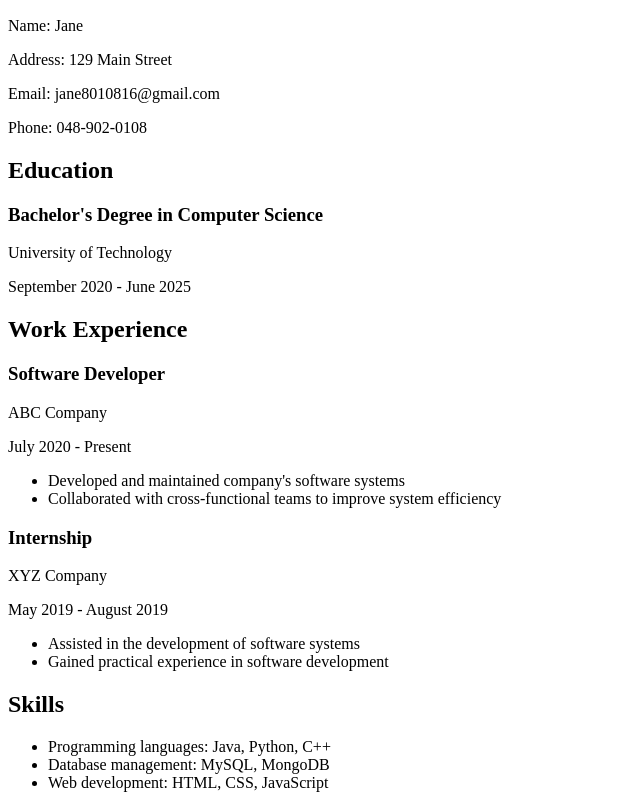
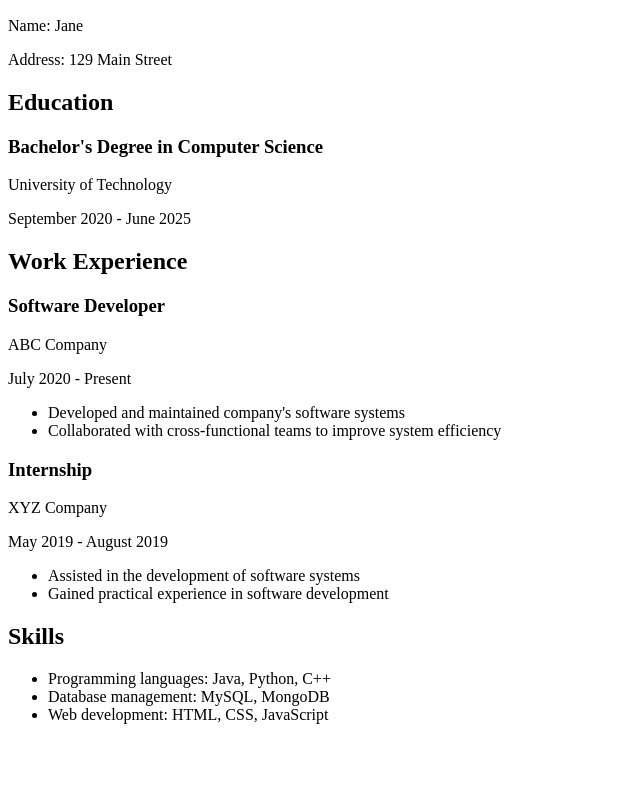
Before and after one commit to Je816/md, a plain HTML site: page index.html in a window 1280 px wide. Shown: the part 110-918 px from the top of the page, without its empty margins (0-640 px from the left). After the commit the page ends 850 px from the top, so only its background shows below. Drawn offline with Linux system fonts and the light colour scheme.

Commit message:
Update index.html

```diff
--- a/index.html
+++ b/index.html
@@ -8,8 +8,6 @@
   <h2>Personal Information</h2>
   <p>Name: Jane</p>
   <p>Address: 129 Main Street</p>
-  <p>Email: jane8010816@gmail.com</p>
-  <p>Phone: 048-902-0108</p>
   <h2>Education</h2>
   <h3>Bachelor's Degree in Computer Science</h3>
   <p>University of Technology</p>
```
